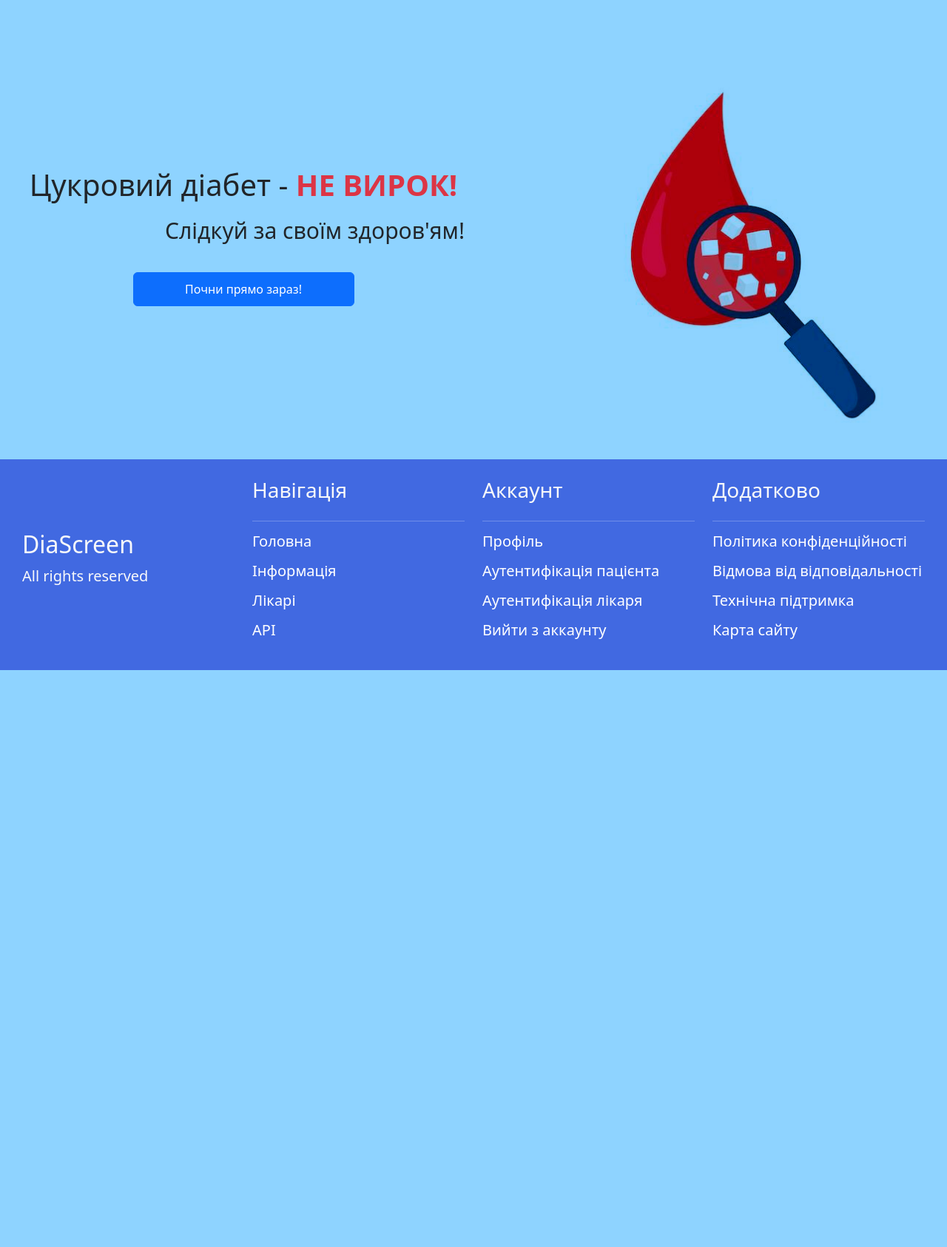
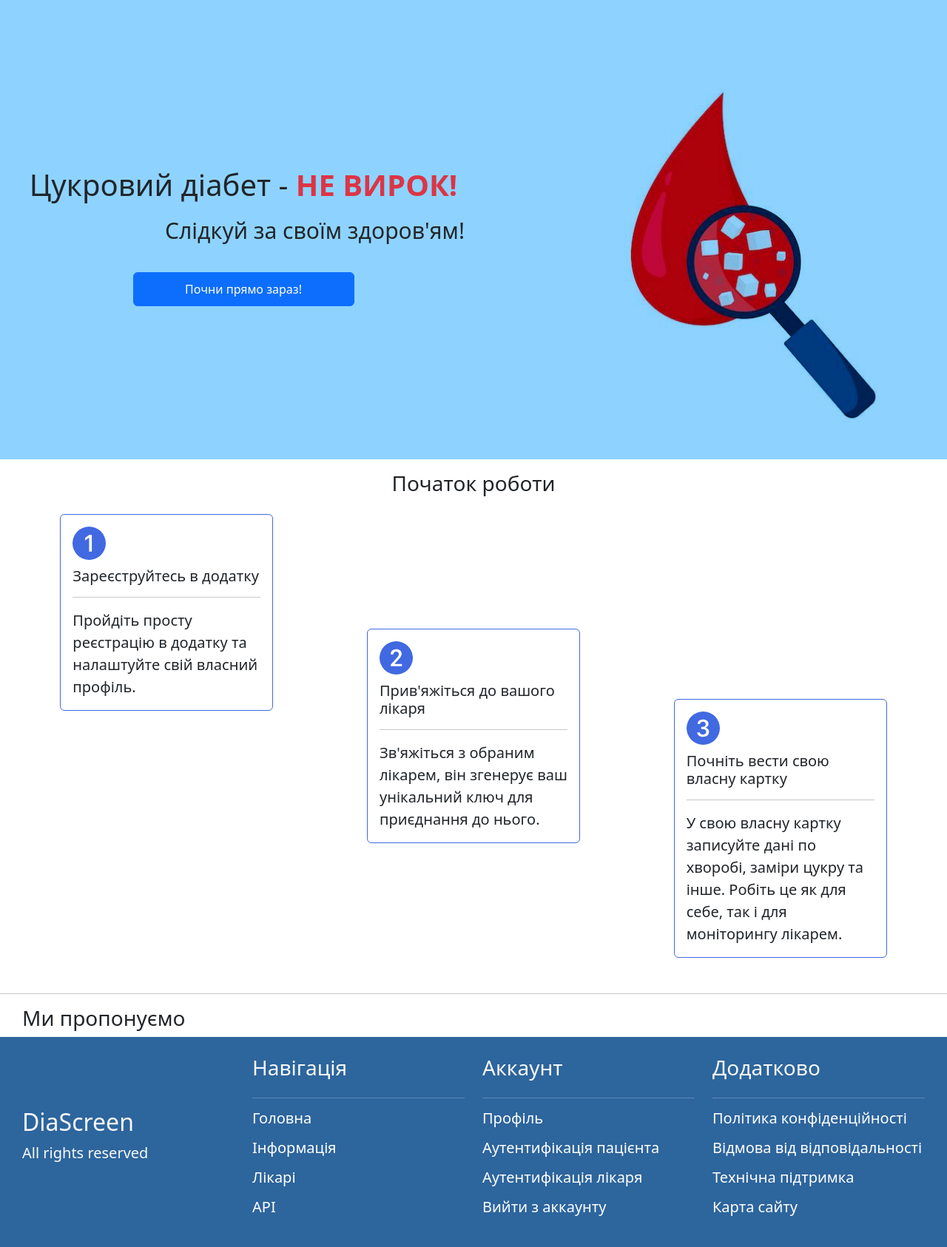
Before and after one commit to maisner44/diabet_classification_microservice, a Django app: page / in a window 1280 px wide. Shown: the part 130-1816 px from the top of the page at 74% size. Before the commit the page ends 1036 px from the top, so only its background shows below. Run offline with Django 5.2, Linux system fonts and the light colour scheme; some libraries are stand-ins or nearby versions.

Commit message:
Adedd path section

```diff
--- a/diabetes_proj/static/css/index.css
+++ b/diabetes_proj/static/css/index.css
@@ -60,9 +60,32 @@
     max-width: 100%;
 }
 
+.guide__card{
+    width: 18rem;
+    border: 1px solid #4169E1;
+    transition: transform 0.3s ease;
+}
+
+.guide__card:hover{
+    transform: translateY(-20px);
+    box-shadow: 0 40px 8px 10px rgba(0, 0, 0, 0.1);
+}
+
+.step__card__svg{
+    width: 45px;
+    height: 45px;
+    margin-bottom: 10px;
+}
+
+
+
+
+
+
+
 
 #footer{
-    background-color: #4169E1;
+    background-color: #2D659D;
     padding: 25px 0 25px 0;
 }
 
--- a/diabetes_proj/templates/index.html
+++ b/diabetes_proj/templates/index.html
@@ -66,10 +66,66 @@
                 </div>
             </div>
         </section>
-        <section>
+        <section class="mt-3">
+           <div class="container">
+                <div class="row align-items-center">
+                    <div class="col-12 text-center">
+                       <h3>Початок роботи</h3>
+                    </div>
+                </div>
+           </div>
+           <div class="container mt-3 mb-5">
+            <div class="row align-items-center" style="min-height: 600px;">
+                <div class="col-md-4 align-self-start">
+                    <div class="card mx-auto guide__card">
+                        <div class="card-body">
+                          <h5 class="card-title">
+                            <span><img src="../static/img/svg/1-circle-fill.svg" class="step__card__svg" alt="first step"></span>
+                            <br>Зареєструйтесь в додатку</h5><hr>
+                          <p class="card-text fs-5 text-wrap">Пройдіть просту реєстрацію в додатку та налаштуйте свій власний профіль.</p>
+                        </div>
+                    </div>
+                </div>
+                <div class="col-md-4 align-self-center">
+                    <div class="card mx-auto guide__card">
+                        <div class="card-body">
+                          <h5 class="card-title">
+                            <span><img src="../static/img/svg/2-circle-fill.svg" class="step__card__svg" alt="first step"></span>
+                            <br>Прив'яжіться до вашого лікаря
+                            </h5><hr>
+                          <p class="card-text fs-5 text-wrap">Зв'яжіться з обраним лікарем, він згенерує ваш унікальний ключ для приєднання до нього.</p>
+                        </div>
+                    </div>
+                </div>
+                <div class="col-md-4 col-12 align-self-end">
+                    <div class="card mx-auto guide__card">
+                        <div class="card-body">
+                          <h5 class="card-title">
+                            <span><img src="../static/img/svg/3-circle-fill.svg" class="step__card__svg" alt="first step"></span>
+                            <br>Почніть вести свою власну картку
+                            </h5><hr>
+                          <p class="card-text fs-5 text-wrap">У свою власну картку записуйте дані по хворобі, заміри цукру та інше. Робіть це як для себе, так і для моніторингу лікарем.</p>
+                        </div>
+                    </div>
+                </div>
+            </div>
+           </div>
+        </section><hr>
+        <section class="func_section">
+            <div class="container">
+                <div class="row">
+                    <div class="col6">
 
+                    </div>
+                    <div class="col-6">
+                        <h3>Ми пропонуємо</h3>
+                    </div>
+                </div>
+            </div>
         </section>
     </main>
+
+
     <footer id="footer">
         <div class="container">
             <div class="row text-light align-items-center">
@@ -101,6 +157,7 @@
             </div>
         </div>
     </footer>
+
     <script src="https://cdn.jsdelivr.net/npm/bootstrap@5.3.3/dist/js/bootstrap.bundle.min.js" integrity="sha384-YvpcrYf0tY3lHB60NNkmXc5s9fDVZLESaAA55NDzOxhy9GkcIdslK1eN7N6jIeHz" crossorigin="anonymous"></script>
     <script src="https://code.jquery.com/jquery-3.5.1.js " integrity="sha256-QWo7LDvxbWT2tbbQ97B53yJnYU3WhH/C8ycbRAkjPDc=" crossorigin=" anonymous "></script>
     <script src="https://cdn.jsdelivr.net/npm/popper.js@1.16.1/dist/umd/popper.min.js " integrity="sha384-9/reFTGAW83EW2RDu2S0VKaIzap3H66lZH81PoYlFhbGU+6BZp6G7niu735Sk7lN " crossorigin="anonymous "></script>
```
Also changed, not shown: diabetes_proj/static/img/svg/1-circle-fill.svg (added), diabetes_proj/static/img/svg/2-circle-fill.svg (added), diabetes_proj/static/img/svg/3-circle-fill.svg (added).
